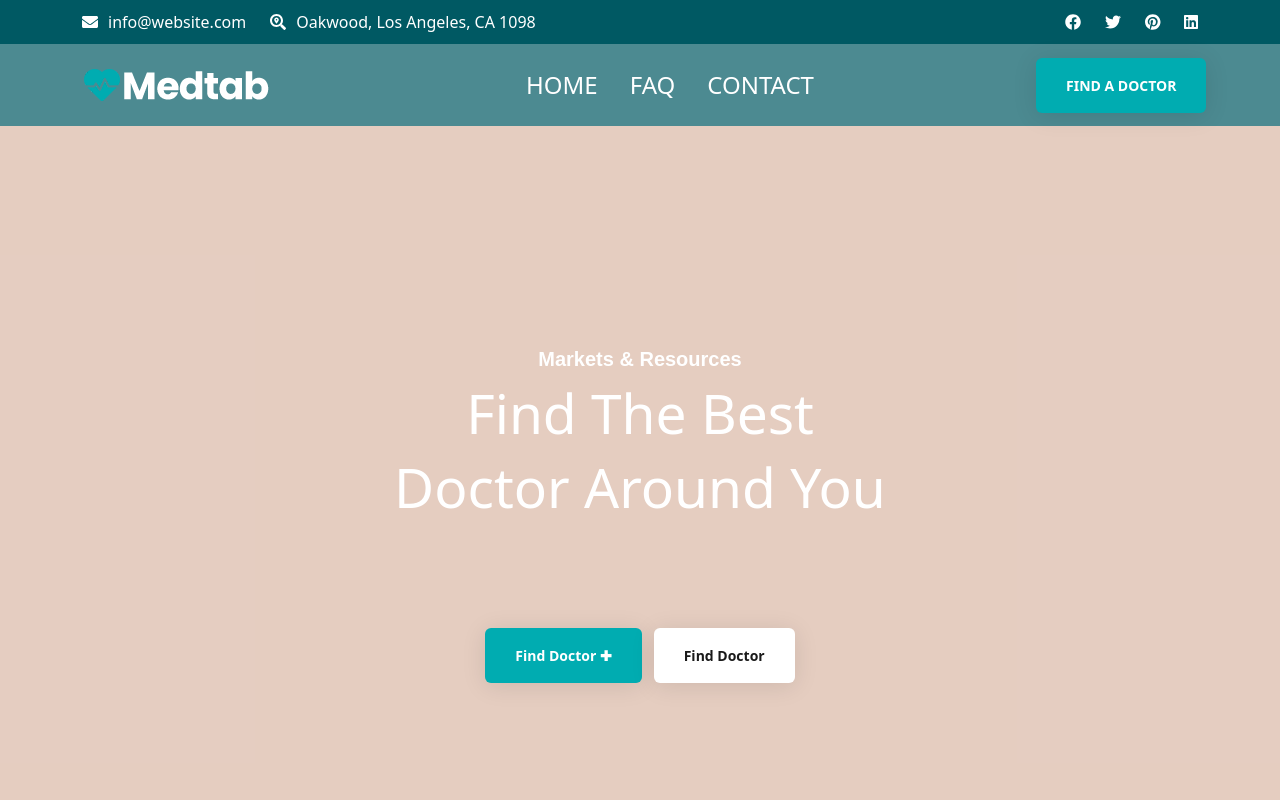
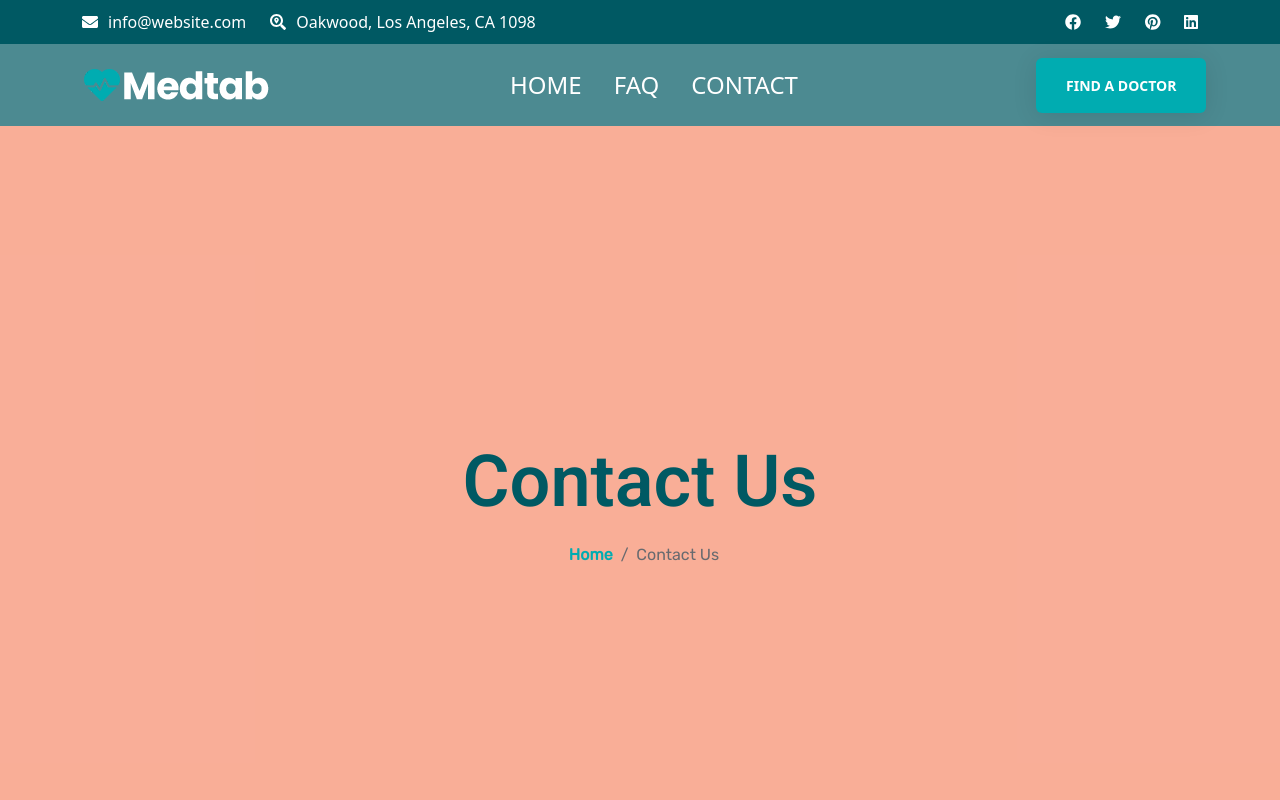
Before and after one commit to Magamed-Ali/Vaccination-against-the-virus, a React app: page /contact in a window 1280 px wide. Shown: the top 800 px of the page. Built offline with nearby package versions, Linux system fonts and the light colour scheme.

Commit message:
contact block

```diff
--- a/public/index.html
+++ b/public/index.html
@@ -10,6 +10,12 @@
             name="description"
             content="Web site created using create-react-app"
     />
+
+    <link rel="preconnect" href="https://fonts.googleapis.com">
+    <link rel="preconnect" href="https://fonts.gstatic.com" crossorigin>
+
+    <link href="https://fonts.googleapis.com/css2?family=Heebo:wght@400;600&display=swap" rel="stylesheet">
+    <link href="https://fonts.googleapis.com/css2?family=Rubik&display=swap" rel="stylesheet">
 
     <link href="https://cdn.jsdelivr.net/npm/bootstrap@5.0.2/dist/css/bootstrap.min.css" rel="stylesheet"
           integrity="sha384-EVSTQN3/azprG1Anm3QDgpJLIm9Nao0Yz1ztcQTwFspd3yD65VohhpuuCOmLASjC" crossorigin="anonymous">
--- a/src/App.js
+++ b/src/App.js
@@ -1,19 +1,20 @@
 import React from 'react';
 import Header from "./components/shared/header/Header";
 import "./styles/style.scss"
-
-
-
-
+import {Route, Routes} from "react-router-dom";
+import Contact from "./components/shared/contact/Contact";
 
 
 function App() {
 
     return (
-        <div>
-            <Header/>
-        </div>
-
+        <>
+            <Routes>
+                <Route path='/' element={<Header/>}/>
+                <Route path='/contact' element={<Contact/>}/>
+                <Route path='/' element={<Header/>}/>
+            </Routes>
+        </>
     );
 }
 
--- a/src/components/Navbar/Navbar.js
+++ b/src/components/Navbar/Navbar.js
@@ -1,9 +1,11 @@
 import React from 'react';
+
 
 function Navbar() {
     return (
-        <div>
-        </div>
+        <>
+
+        </>
     );
 }
 
--- /dev/null
+++ b/src/components/shared/contact/Contact.js
@@ -0,0 +1,18 @@
+import React from 'react';
+import HeaderNav from "../header/HeaderNav";
+import Topbar from "../header/Topbar";
+import Footer from "../footer/Footer";
+import ContactBloc from "./ContactBloc";
+
+function Contact() {
+    return (
+        <div>
+            <Topbar/>
+            <HeaderNav/>
+            <ContactBloc/>
+            <Footer/>
+        </div>
+    );
+}
+
+export default Contact;
--- /dev/null
+++ b/src/components/shared/contact/ContactBloc.js
@@ -0,0 +1,19 @@
+import React from 'react';
+import {NavLink} from "react-router-dom";
+
+function ContactBloc(props) {
+    return (
+            <div className="container-fluid p-0 m-0 page-title">
+                <h1>Contact Us</h1>
+                <div className="page-text">
+                    <ul>
+                        <li><NavLink to='/'> Home </NavLink></li>
+                        <li>/</li>
+                        <li>Contact Us</li>
+                    </ul>
+                </div>
+            </div>
+    );
+}
+
+export default ContactBloc;
--- a/src/components/shared/container/ContainerHead.js
+++ b/src/components/shared/container/ContainerHead.js
@@ -1,5 +1,6 @@
 import React from 'react';
 import ContainerSection from "../container-section/ContainerSection";
+/*import bgImg from "../../../assets/images/home-team-banner.jpg"*/
 
 function ContainerHead() {
     return (
@@ -7,6 +8,7 @@ function ContainerHead() {
             <div className="container-fluid content-menu">
                 <div className="container content-menu__header">
                     <div className="content-menu__header__title">
+                        {/*<img src={bgImg} alt="img" className="background"/>*/}
                         <h6>Markets & Resources</h6>
                         <h1>Find The Best</h1>
                         <h1> Doctor Around You</h1>
--- a/src/components/shared/header/HeaderNav.js
+++ b/src/components/shared/header/HeaderNav.js
@@ -1,5 +1,6 @@
 import React from 'react';
 import logo from '../../../assets/images/logo-white.png';
+import {NavLink} from "react-router-dom";
 
 
 function HeaderNav() {
@@ -22,7 +23,7 @@ function HeaderNav() {
                                     <ul>
                                         <li><a href="#">Home</a></li>
                                         <li><a href="#">FAQ</a></li>
-                                        <li><a href="#">Contact</a></li>
+                                        <li><NavLink to='/contact'> Contact </NavLink></li>
                                     </ul>
                                 </div>
                             </div>
--- /dev/null
+++ b/src/styles/contact.scss
@@ -0,0 +1,41 @@
+
+.page-title {
+  display: flex;
+  align-items: center;
+  justify-content: center;
+  flex-direction: column;
+  background: rgba(246, 124, 88, 0.62);
+  min-height: calc(100vh - 44px);
+
+
+  h1 {
+    color: $footer-h6;
+    font-size: 72px;
+    margin-bottom: 15px;
+    font-family: 'Heebo', sans-serif;
+    font-weight: 600;
+  }
+
+  .page-text ul {
+    display: flex;
+    justify-content: center;
+
+    li {
+      font-family: 'Rubik', sans-serif;
+      padding-left: 8px;
+      font-style: normal;
+      color: $text-color-section;
+      font-size: 16px;
+    }
+
+    li  a{
+      color: $footer-logo-color;
+      font-weight: 600;
+      font-size: 16px;
+      padding: 0;
+    }
+
+  }
+
+
+}
--- a/src/styles/header.scss
+++ b/src/styles/header.scss
@@ -1,3 +1,4 @@
+
 
 body {
   height: 100%;
@@ -98,6 +99,7 @@ body {
   display: flex;
   align-items: center;
   min-height: calc(100vh - 44px);
+  /*background-image: url(https://slidesigma.nyc/templatemonster/wp/medtab/wp-content/uploads/2021/08/subheader-bg.png);*/
   background-color: rgba(206, 161, 137, 0.53);
   text-align: center;
   color: $white;
--- a/src/styles/style.scss
+++ b/src/styles/style.scss
@@ -5,4 +5,5 @@
 @import "container-line";
 @import "footer-floor";
 @import "container-section";
-@import url("https://netdna.bootstrapcdn.com/font-awesome/4.1.0/css/font-awesome.min.css");
+/*@import url("https://netdna.bootstrapcdn.com/font-awesome/4.1.0/css/font-awesome.min.css");*/
+@import "contact";
--- a/src/styles/variables.scss
+++ b/src/styles/variables.scss
@@ -9,7 +9,14 @@ $text-color-section: #686a6f;
 
 $border-line: rgba(26, 26, 26, 0.16);
 
+ul {
+  margin: 0;
+  padding: 0;
+}
 
+li {
+  list-style-type: none;
+}
 
 p {
   font-family: 'Rubik', sans-serif;
```
Also changed, not shown: src/assets/images/subheader-bg.png (added).
